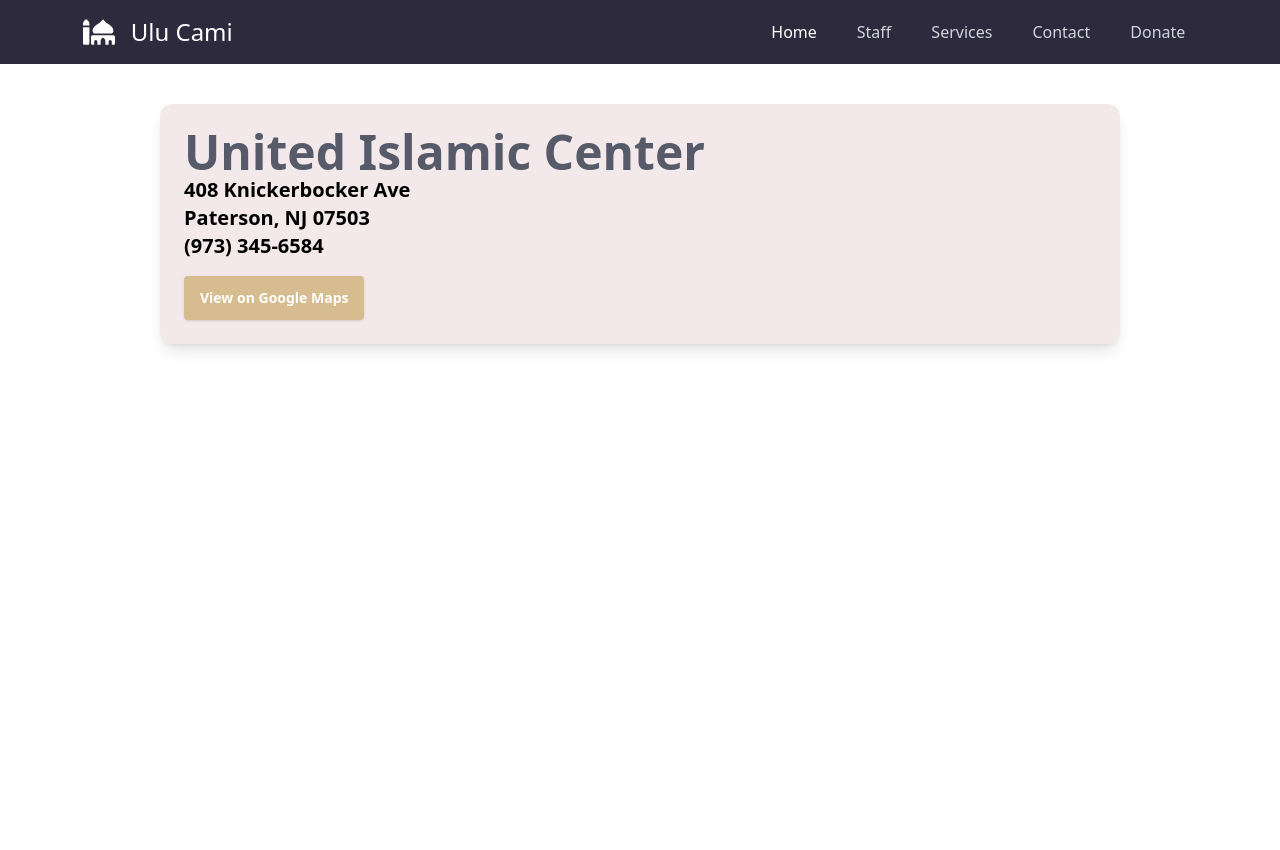
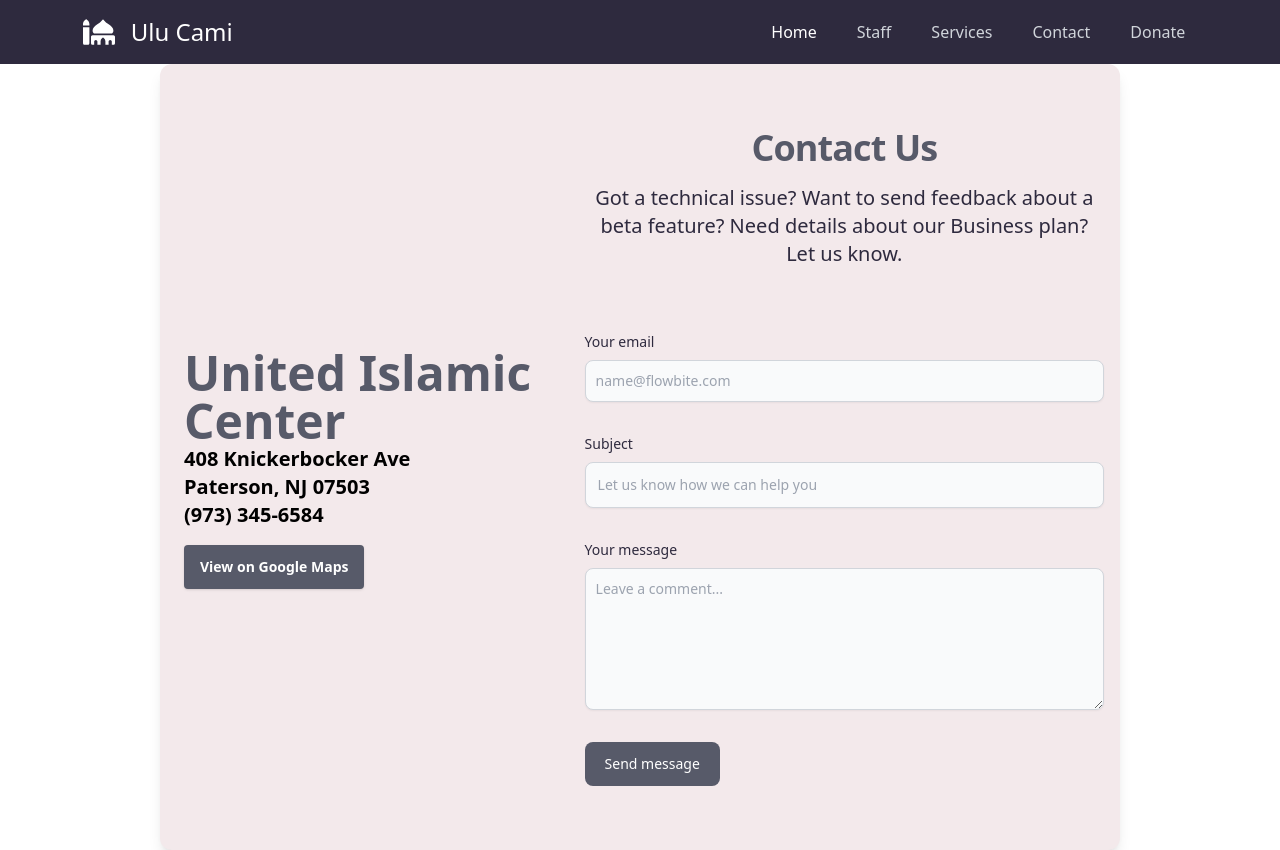
Before and after one commit to Ayberk180/UCWebV2, a Next.js app: page /contact in a window 1280 px wide. Before the commit the page ends 800 px from the top, so only its background shows below. Built offline with nearby package versions, Linux system fonts and the light colour scheme.

Commit message:
Services and UI of Contact page

```diff
--- /dev/null
+++ b/components/contactForm.js
@@ -0,0 +1,29 @@
+import React from 'react'
+
+function ContactForm() {
+  return (
+    <section>
+        <div className="max-w-screen-md px-4 py-8 mx-auto lg:py-16">
+            <h2 className="mb-4 text-4xl font-extrabold tracking-tight text-center text-dark-gray">Contact Us</h2>
+            <p className="mb-8 font-light text-center lg:mb-16 text-blue-magenta sm:text-xl">Got a technical issue? Want to send feedback about a beta feature? Need details about our Business plan? Let us know.</p>
+            <form action="#" className="space-y-8">
+                <div>
+                    <label className="block mb-2 text-sm font-medium text-blue-magenta">Your email</label>
+                    <input type="email" id="email" className="shadow-sm bg-gray-50 border border-gray-300 text-dark-gray text-sm rounded-lg focus:ring-primary-500 focus:border-primary-500 block w-full p-2.5" placeholder="name@flowbite.com" required />
+                </div>
+                <div>
+                    <label className="block mb-2 text-sm font-medium text-blue-magenta">Subject</label>
+                    <input type="text" id="subject" className="block w-full p-3 text-sm border border-gray-300 rounded-lg shadow-sm text-dark-gray bg-gray-50 focus:ring-primary-500 focus:border-primary-500 " placeholder="Let us know how we can help you" required />
+                </div>
+                <div className="sm:col-span-2">
+                    <label className="block mb-2 text-sm font-medium text-blue-magenta">Your message</label>
+                    <textarea id="message" rows="6" className="block p-2.5 w-full text-sm text-dark-gray bg-gray-50 rounded-lg shadow-sm border border-gray-300 focus:ring-primary-500 focus:border-primary-500" placeholder="Leave a comment..."></textarea>
+                </div>
+                <button type="submit" className="px-5 py-3 text-sm font-medium text-center text-white transition-all duration-150 ease-linear rounded-lg bg-dark-gray hover:bg-dark-tan sm:w-fit">Send message</button>
+            </form>
+        </div>
+    </section>
+  )
+}
+
+export default ContactForm
--- /dev/null
+++ b/components/serviceItem.js
@@ -0,0 +1,34 @@
+import React, { useState } from 'react'
+import { FaAngleDown} from 'react-icons/fa';
+
+
+function ServiceItem({title, body}) {
+
+    const [open, setOpen] = useState(false)
+    console.log(open)
+
+    const toggle = () => {
+        setOpen(!open);
+      };
+
+
+  return (
+    <div className='flex flex-row justify-center p-6 m-5 shadow-lg md:justify-between rounded-xl bg-wisp-pink' onClick={toggle}>
+        <div className='flex flex-col w-full'>
+            <div className='flex items-center justify-between w-full'>
+                <p className='text-3xl font-semibold lg:text-5xl text-dark-gray'>{title}</p>
+                <FaAngleDown className='w-8 h-8 text-dark-gray' />
+            </div>
+            {open && (
+                <div>
+                    <br />
+                    <p>There will be some text here that describes the services offered under this category</p>
+                    <p>{body}</p>
+                </div>
+                )}
+        </div>
+    </div>
+    )
+}
+
+export default ServiceItem
--- a/package.json
+++ b/package.json
@@ -12,6 +12,7 @@
     "@headlessui/react": "^1.7.2",
     "axios": "^0.27.2",
     "dashify": "^2.0.0",
+    "debounce": "^1.2.1",
     "firebase": "^9.10.0",
     "firebase-admin": "^11.0.1",
     "next": "12.3.1",
--- a/pages/contact.js
+++ b/pages/contact.js
@@ -1,17 +1,18 @@
 import Link from 'next/link'
 import React from 'react'
+import ContactForm from '../components/contactForm'
 
 function Contact() {
   return (
-    <div className='w-9/12 mx-auto'>
-        <div className='flex flex-row justify-center p-6 shadow-lg md:justify-between rounded-xl bg-wisp-pink mt-10'>
-          <div className='flex flex-col justify-center'>
+    <div className='w-9/12 mx-auto shadow-lg rounded-xl bg-wisp-pink lg:flex lg:flex-row lg:justify-center'>
+        <div className='flex flex-row items-center justify-center pt-6 md:justify-between '>
+          <div className='flex flex-col items-center mx-auto lg:mx-6 lg:justify-left lg:items-start'>
             <p className='text-3xl font-semibold lg:text-5xl text-dark-gray'>United Islamic Center</p>
             <p className='font-semibold lg:text-xl text-md'>408 Knickerbocker Ave </p>
             <p className='font-semibold lg:text-xl text-md'>Paterson, NJ 07503</p>
             <p className='font-semibold lg:text-xl text-md'>(973) 345-6584</p>
               <a
-                className="w-fit px-4 py-3 mt-4 text-sm font-bold text-white transition-all duration-150 ease-linear bg-tan rounded shadow outline-none active:bg-dark-tan hover:shadow-lg focus:outline-none"
+                className="px-4 py-3 mt-4 text-sm font-bold text-white transition-all duration-150 ease-linear rounded shadow outline-none w-fit bg-dark-gray hover:bg-dark-tan hover:shadow-lg focus:outline-none"
                 type="button"
                 href='https://goo.gl/maps/8sojhhq7aPCXbmZt7'
                 target="_blank"
@@ -20,6 +21,7 @@ function Contact() {
               </a>
           </div>
         </div>
+        <ContactForm />
     </div>
   )
 }
--- a/pages/services.js
+++ b/pages/services.js
@@ -1,11 +1,12 @@
-import React from 'react'
+import React, { useEffect, useState } from 'react'
+import ServiceItem from '../components/serviceItem'
+import { debounce } from 'debounce'
+
 
 function Services() {
 
   var marriageTR = `Nikah İşlemleri icin bilgiler:Evlenmek isteyen şahıslar öncelikle yaşadığı şehirin "City Hall"'ünden
-    "Marriage Certifificate" alması gerekiyor. Orada kendisine "Nerede ve hangi tarihte nikah kıymak istiyorsun?"
-   Sorusu sorulacak. Cevap olarak "Ulu Cami ve tarih" söylenecek. Sertifika camimizin imamına imzalatilacak. İmamımız,
-    isimleri "Nikah Defteri" ne kaydeder. Sertifikayla City Hall'da resmi nikah kıyabilirler.`
+    "Marriage Certifificate" alması gerekiyor. Orada kendisine "Nerede ve hangi tarihte nikah kıymak istiyorsun?" Sorusu sorulacak. Cevap olarak "Ulu Cami ve tarih" söylenecek. Sertifika camimizin imamına imzalatilacak. İmamımız, isimleri "Nikah Defteri" ne kaydeder. Sertifikayla City Hall'da resmi nikah kıyabilirler.`
   var funeralTR = `Ulu Cami Cenaze işlemleri bilgileri:
   Yakını vefat eden cenaze sahipleri, isteğe bağlı olarak Ulu Cami telefonu veya camimizin anlaşmalı
   Funeral Home Servis numarasını arayabilirler.  Cenazenin hastahaneden alınıp, camimize getirilmesi
@@ -27,46 +28,18 @@ function Services() {
   295 Totowa Road
   Totowa, NJ 07512
 
-
   Tel: 973-956-0711   `
   var ceremoniesTR = `Mutfak ve salonumuzu mevlut ve nikah tur organizasyonlariniz icin kiralamak mumkundur.  Bilgi icin arayabilirsiniz `
   var religiousStudiesTR = `Cocuklarimiza ve genclerimize Kuran dersleri verilmektedir. Daha fazla bilgi icin lutfen bize ulasin.`
+
   return (
     <div className='w-9/12 mx-auto mt-5'>
       <p className='mb-4 text-3xl font-semibold text-center lg:text-5xl text-blue-magenta'>Services</p>
-      <div className='grid grid-cols-1 lg:grid-cols-2'>
-        <div className='flex flex-row justify-center p-6 m-5 shadow-lg md:justify-between rounded-xl bg-wisp-pink'>
-          <div className='flex flex-col'>
-            <p className='mb-4 text-3xl font-semibold lg:text-5xl text-dark-gray'>Nikah</p>
-            <p>There will be some text here that describes the services offered under this category</p>
-            <br />
-            <p>{marriageTR}</p>
-          </div>
-        </div>
-        <div className='flex flex-row justify-center p-6 m-5 shadow-lg md:justify-between rounded-xl bg-wisp-pink'>
-          <div className='flex flex-col justify-center'>
-            <p className='mb-4 text-3xl font-semibold lg:text-5xl text-dark-gray'>Funeral</p>
-            <p>There will be some text here that describes the services offered under this category</p>
-            <br />
-            <p>{funeralTR}</p>
-          </div>
-        </div>
-        <div className='flex flex-row justify-center p-6 m-5 shadow-lg md:justify-between rounded-xl bg-wisp-pink'>
-          <div className='flex flex-col justify-center'>
-            <p className='mb-4 text-3xl font-semibold lg:text-5xl text-dark-gray'>Ceremonies</p>
-            <p>There will be some text here that describes the services offered under this category</p>
-            <br />
-            <p>{ceremoniesTR}</p>
-          </div>
-        </div>
-        <div className='flex flex-row justify-center p-6 m-5 shadow-lg md:justify-between rounded-xl bg-wisp-pink'>
-          <div className='flex flex-col justify-center'>
-            <p className='mb-4 text-3xl font-semibold lg:text-5xl text-dark-gray'>Religious Studies</p>
-            <p>There will be some text here that describes the services offered under this category</p>
-            <br />
-            <p>{religiousStudiesTR}</p>
-          </div>
-        </div>
+      <div className='grid grid-cols-1 lg:grid-cols-1'>
+        <ServiceItem title="Nikah" body={marriageTR} />
+        <ServiceItem title="Funeral" body={funeralTR} />
+        <ServiceItem title="Ceremony" body={ceremoniesTR} />
+        <ServiceItem title="Religious Studies" body={religiousStudiesTR} />
       </div>
     </div>
   )
```
Also changed, not shown: 1 other file (tests, documents, lock files or other folders).
